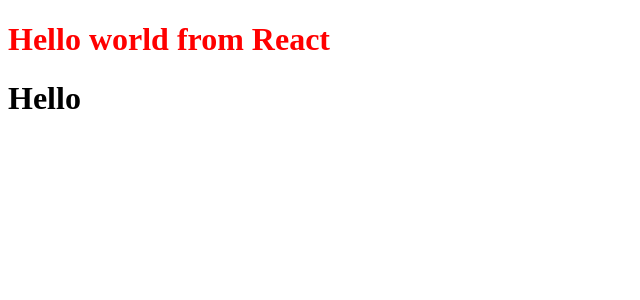
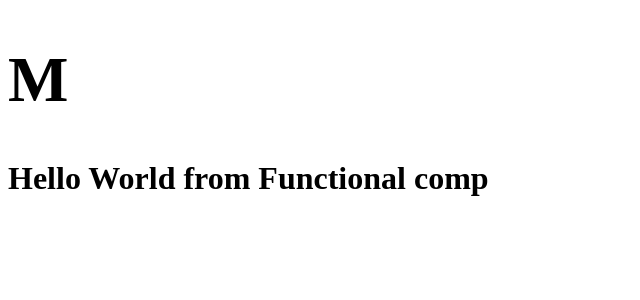
Before and after one commit to Mahesh0111m/React.js_Course, a React (Vite) app: page / in a window 1280 px wide. Shown: the top 300 px of the page, without its empty margins (0-640 px from the left). Built offline with nearby package versions, Linux system fonts and the light colour scheme.

Commit message:
Laying the Foundation Ep-3

```diff
--- a/App.js
+++ b/App.js
@@ -2,7 +2,17 @@
 import ReactDOM from "react-dom/client";
 
 
-const heading = React.createElement("h1",{id:"heading"},"Hello world from React");
-            const root = ReactDOM.createRoot(document.getElementById("root"));
+const Heading = ()=> { return <h1 className="head">
+            <Tilte/>
+             Hello World from Functional comp
+                </h1>}
 
-            root.render(heading);
+
+const Tilte = ()=>{
+    return (
+        <h1>M</h1>
+    )
+}
+
+const root = ReactDOM.createRoot(document.getElementById("root"));
+root.render(<Heading/>);
--- a/index.html
+++ b/index.html
@@ -10,8 +10,10 @@
 
 </head>
 <body>
-    <div id="root"></div>
-       <h1>Hello</h1>
+    <div id="root">
+        <h1>Not Rendered</h1>
+    </div>
+
         <script type="module"  src="./App.js"> </script>
 
 
--- a/package.json
+++ b/package.json
@@ -4,6 +4,8 @@
   "description": "React.js Course",
   "main": "App.js",
   "scripts": {
+    "start":"parcel index.html",
+    "build":"parcel index.html",
     "test": "jest"
   },
   "repository": {
```
